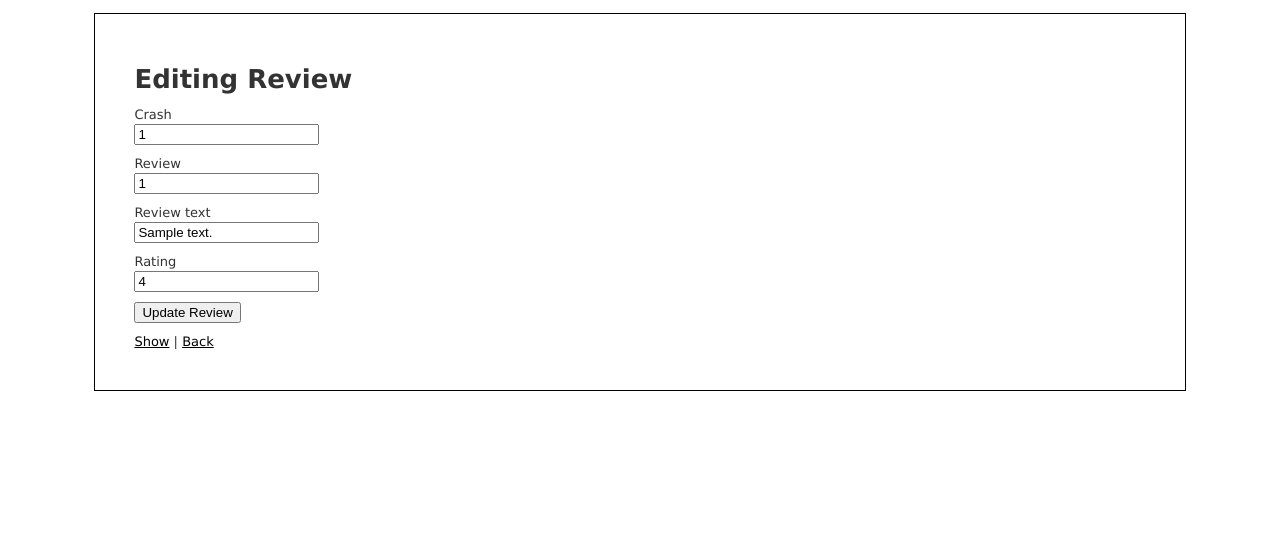
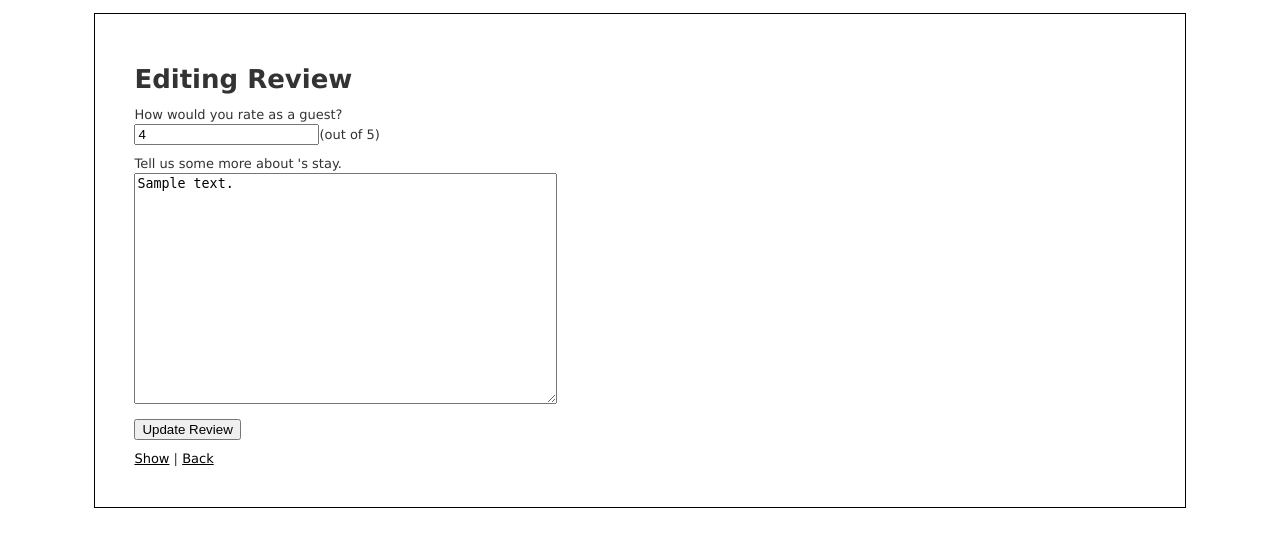
Before and after one commit to DanDobrick/shac, a Rails app: page /reviews/1/edit in a window 1280 px wide. Shown: the part 85-632 px from the top of the page. Run offline with Rails 7, Linux system fonts and the light colour scheme; a user stored in the database is signed in; data comes from the database, SQL or seed files in the repository; tables that the repository leaves empty hold one stand-in row (values such as "Sample post"); data that the repository does not hold is empty; style sheets or scripts are compiled from the project's sources; some libraries are stand-ins or nearby versions.

Commit message:
Allow Users to create new reviews

```diff
--- a/app/controllers/reviews_controller.rb
+++ b/app/controllers/reviews_controller.rb
@@ -14,7 +14,8 @@
 
   # GET /reviews/new
   def new
-    @review = Review.new
+    @review = Review.new(crash_id: params[:crash].to_i)
+    @crash = Crash.find(params[:crash].to_i)
   end
 
   # GET /reviews/1/edit
@@ -25,7 +26,7 @@
   # POST /reviews.json
   def create
     @review = Review.new(review_params)
-
+    binding.pry
     respond_to do |format|
       if @review.save
         format.html { redirect_to @review, notice: 'Review was successfully created.' }
--- a/app/models/crash.rb
+++ b/app/models/crash.rb
@@ -1,4 +1,5 @@
 class Crash < ActiveRecord::Base
   belongs_to :host, class_name: 'Student', foreign_key: :host_id
   belongs_to :crasher, class_name: 'Student', foreign_key: :crasher_id
+  has_many :reviews
 end
--- a/app/models/review.rb
+++ b/app/models/review.rb
@@ -1,2 +1,3 @@
 class Review < ActiveRecord::Base
+  belongs_to :crash
 end
--- a/app/views/reviews/_form.html.erb
+++ b/app/views/reviews/_form.html.erb
@@ -11,22 +11,17 @@
     </div>
   <% end %>
 
+    <%= f.hidden_field :crash_id %>
+
   <div class="field">
-    <%= f.label :crash_id %><br>
-    <%= f.number_field :crash_id %>
+    <%= f.label :rating, "How would you rate #{@crash.crasher.first_name} as a guest?" %><br>
+    <%= f.number_field :rating , max: 5%>(out of 5)
   </div>
   <div class="field">
-    <%= f.label :review_id %><br>
-    <%= f.number_field :review_id %>
+    <%= f.label :review_text, "Tell us some more about #{@crash.crasher.first_name}\'s stay." %><br>
+    <%= f.text_area :review_text, rows: 15, cols: 50 %>
   </div>
-  <div class="field">
-    <%= f.label :review_text %><br>
-    <%= f.text_field :review_text %>
-  </div>
-  <div class="field">
-    <%= f.label :rating %><br>
-    <%= f.number_field :rating %>
-  </div>
+
   <div class="actions">
     <%= f.submit %>
   </div>
--- a/app/views/reviews/new.html.erb
+++ b/app/views/reviews/new.html.erb
@@ -1,4 +1,4 @@
-<h1>New Review</h1>
+<h1>Review for Crash on <%= @crash.date.strftime('%x') %> </h1>
 
 <%= render 'form' %>
 
--- a/app/views/students/show.html.erb
+++ b/app/views/students/show.html.erb
@@ -7,7 +7,7 @@
   <ul>
     <li><%= crash.crasher.full_name %> crashed at your place on <%= crash.date.strftime('%x') %></li>
     <li>They offered you the following: <%= crash.item_for_exchange %></li>
-    <li>Click here to review this crash:</li>
+    <li><%= link_to 'Click here to review this crash', new_review_path(crash: crash.id)%> </li>
     </ul>
 
   <% end %>
```
Also changed, not shown: app/views/reviews/show.html.erb (+4 -4 lines).
